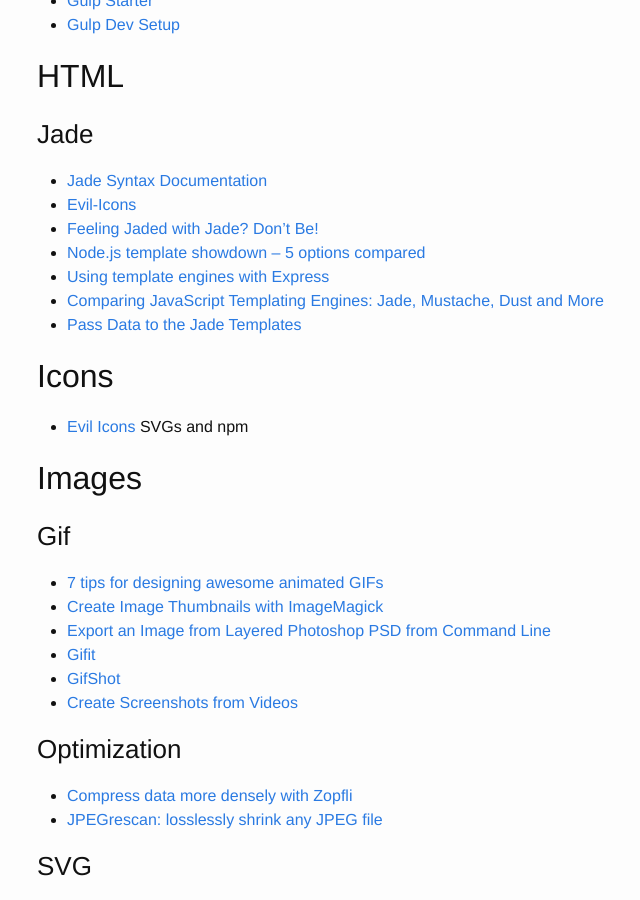
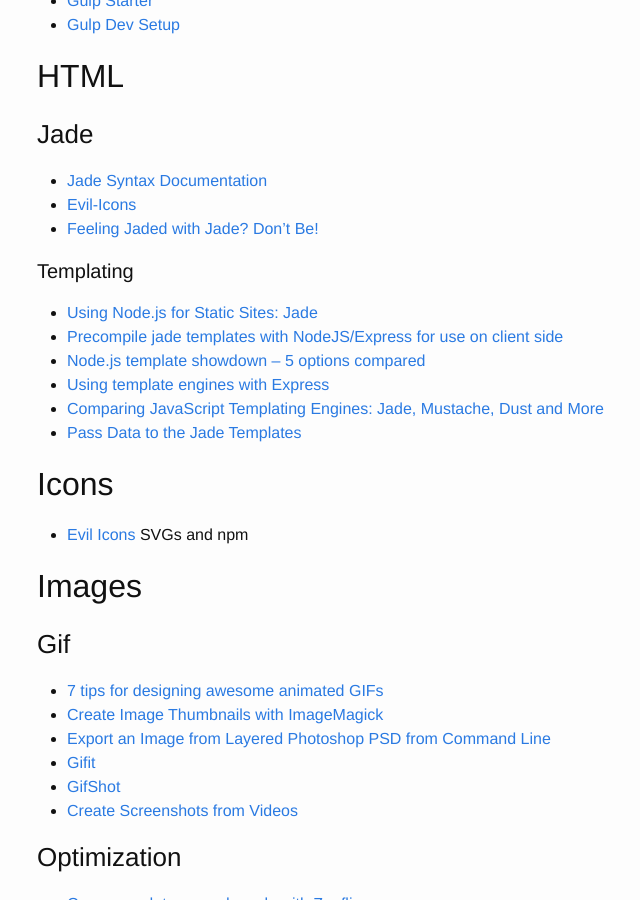
Before and after one commit to brownerd/brownerd.github.io, a Jekyll site: the page built from _posts/2015-01-01-reading-list-2015.md, in a window 1280 px wide and 900 px high, scrolled down 2962 px. Shown: the whole window, without its empty margins (233-873 px from the left). Built offline with Jekyll 4.4.1, drawn with Linux system fonts in a browser that asks for light colours; emoji names are drawn with the system emoji font.

Commit message:
add jade template resources

```diff
--- a/_posts/2015-01-01-reading-list-2015.md
+++ b/_posts/2015-01-01-reading-list-2015.md
@@ -179,6 +179,10 @@ Just tyring to get better with handling merge conflicts
 - [Jade Syntax Documentation](http://naltatis.github.io/jade-syntax-docs/)
 - [Evil-Icons](https://github.com/outpunk/evil-icons/blob/gh-pages/src/index.jade)
 - [Feeling Jaded with Jade? Don't Be!](http://www.codeproject.com/Articles/717798/Feeling-Jaded-with-Jade)
+
+#### Templating
+- [Using Node.js for Static Sites: Jade](http://strongloop.com/strongblog/using-node-js-for-static-sites-jade/)
+- [Precompile jade templates with NodeJS/Express for use on client side](https://coderwall.com/p/hlojkw/precompile-jade-templates-with-nodejs-express-for-use-on-client-side)
 - [Node.js template showdown – 5 options compared](http://www.bearfruit.org/2014/01/20/node-js-template-showdown-5-options-compared/)
 - [Using template engines with Express](http://expressjs.com/guide/using-template-engines.html)
 - [Comparing JavaScript Templating Engines: Jade, Mustache, Dust and More](http://strongloop.com/strongblog/compare-javascript-templates-jade-mustache-dust/)
```
